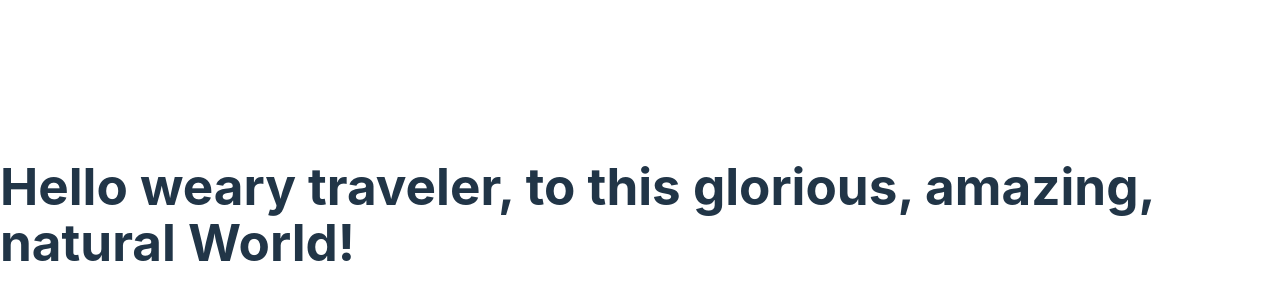
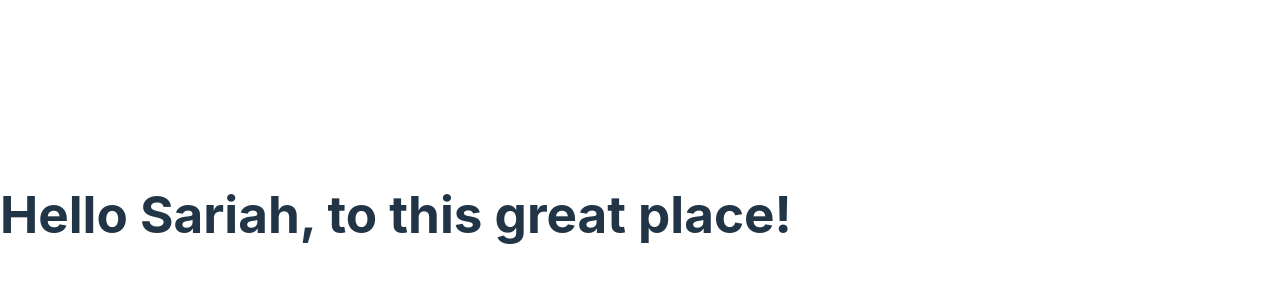
Before and after one commit to michaelmonson/MyFirstReactApp2023, a React (Vite) app: page / in a window 1280 px wide. Shown: the part 186-486 px from the top of the page. Built offline with nearby package versions, Linux system fonts and the light colour scheme.

Commit message:
Making the Message dynamic (sort of) by name   - Also adding comments where appropriate.

```diff
--- a/index.html
+++ b/index.html
@@ -7,7 +7,9 @@
     <title>Vite + React + TS</title>
   </head>
   <body>
+    <!-- This div is our root container of our React App -->
     <div id="root"></div>
     <script type="module" src="/src/main.tsx"></script>
+      <!-- NOTE:  If you look in this 'main.txs' file, you will see that it looks for the DOM element called 'root'-->
   </body>
 </html>
--- a/src/Message.tsx
+++ b/src/Message.tsx
@@ -1,6 +1,14 @@
 //Pascal Casing (convention used by REACT and most front-end/stack developers using REACT)
 function Message() {
     //JSX: JavaScript XML
+    var visitorName = 'Sariah';
+    //visitorName = 'Michael';
+    //visitorName = '';
+
+    if (visitorName) {
+        return <h1>Hello {visitorName}, to this great place!</h1>;
+    }
+    //returns value when visitorName has not been set, or if it is empty:
     return <h1>Hello weary traveler, to this glorious, amazing, natural World!</h1>;
 }
 
```
Also changed, not shown: src/main.tsx (+16 -0 lines).
